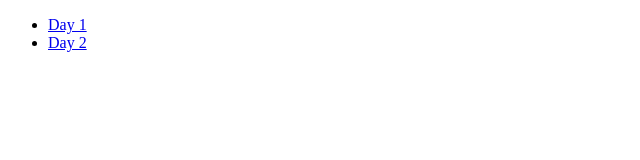
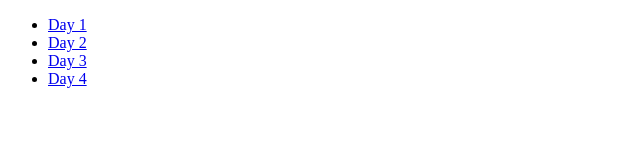
Before and after one commit to trungnt8198/fullsnack, a plain HTML site: page index.html in a window 1280 px wide. Shown: the whole page, without its empty margins (0-640 px from the left). Drawn offline with Linux system fonts and the light colour scheme.

Commit message:
Update code for Day 4

```diff
--- a/index.html
+++ b/index.html
@@ -9,6 +9,8 @@
     <ul>
         <li><a href="Day_1/index.html">Day 1</a></li>
         <li><a href="Day_2/index.html">Day 2</a></li>
+        <li><a href="Day_3/index.html">Day 3</a></li>
+        <li><a href="Day_4/index.html">Day 4</a></li>
     </ul>
 </body>
 </html>
```
